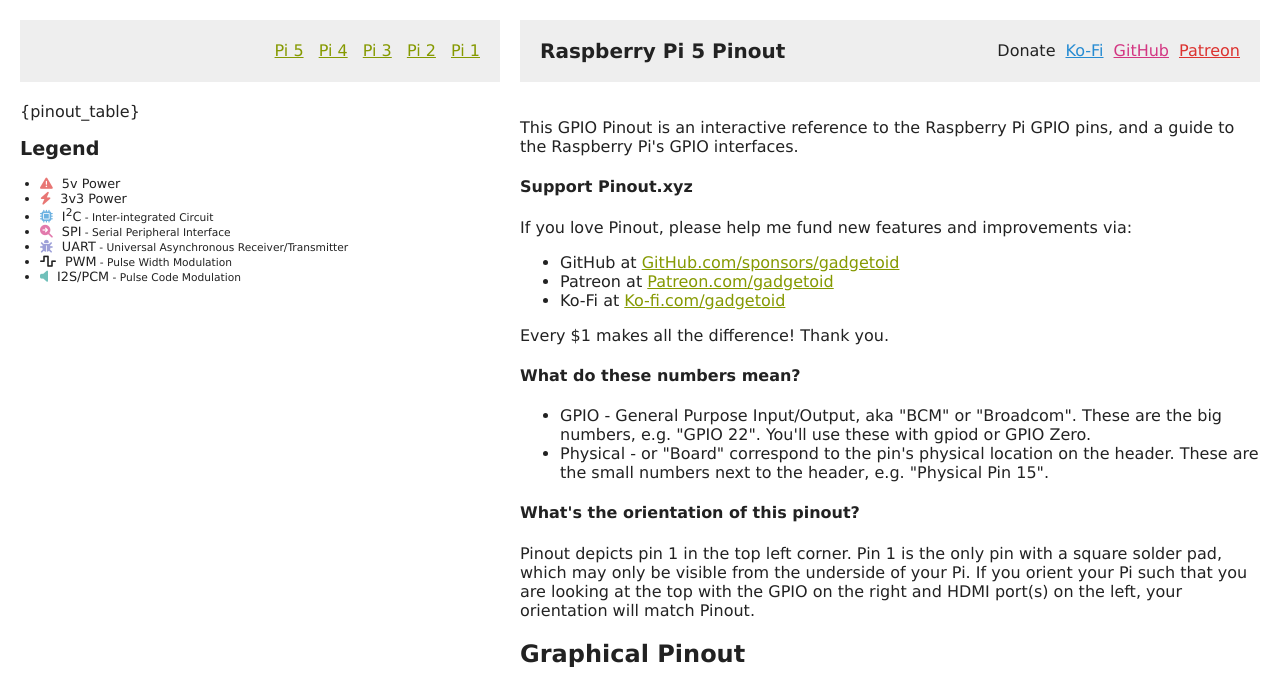
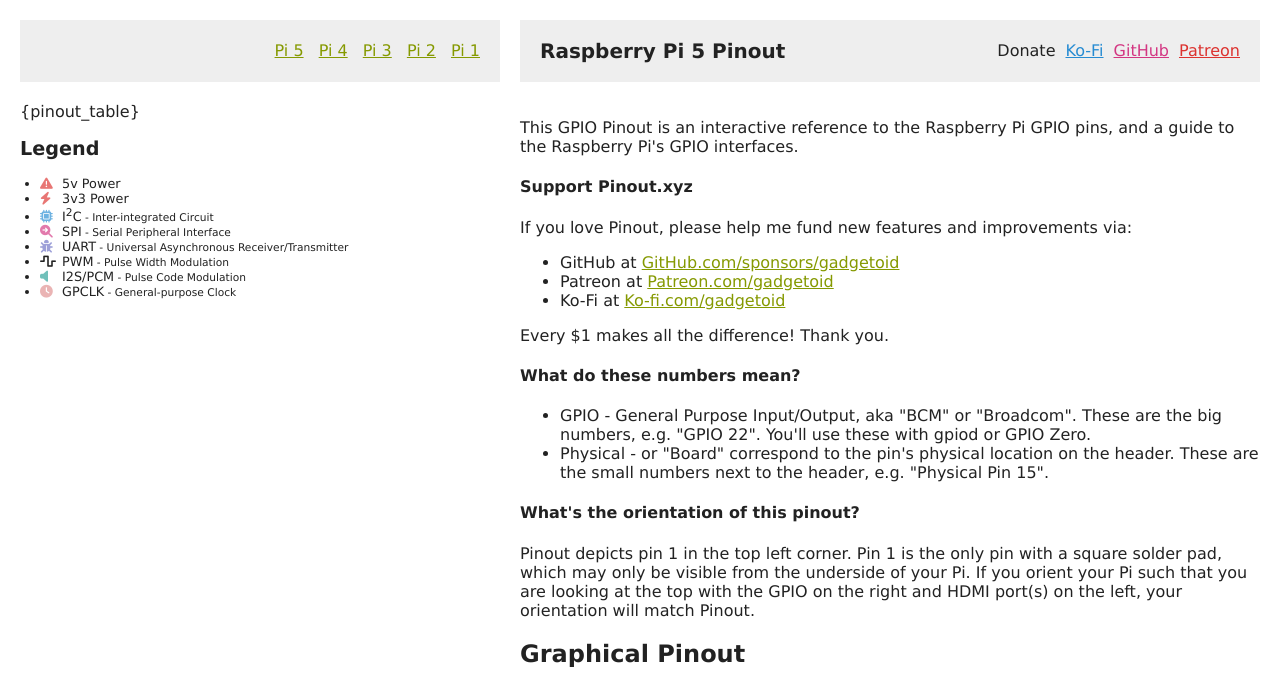
Before and after one commit to pinout-xyz/pinout-2024, a plain HTML site: page template.html in a window 1280 px wide. Shown: the top 684 px of the page. Drawn offline with Linux system fonts and the light colour scheme; files that its build step writes are made by us from their sources; files whose address does not match are found by name.

Commit message:
Add gpclock legend.

```diff
--- a/assets/pinout.css
+++ b/assets/pinout.css
@@ -164,7 +164,7 @@
 .uart   i {color: #6c71c4aa;}
 .ground i {color: #555555aa;}
 
-.fa-solid {margin-right:5px;}
+.fa-solid {width: 18px;}
 
 tr:hover i {color: inherit;}
 
--- a/template.html
+++ b/template.html
@@ -41,6 +41,7 @@
                 <li class="uart"><i aria-label="Bug icon" class="fa-solid fa-bug"></i> UART<small> - Universal Asynchronous Receiver/Transmitter</small></li>
                 <li class="pwm"><i aria-label="Square wave icon" class="fa-solid fa-wave-square"></i> PWM<small> - Pulse Width Modulation</small></li>
                 <li class="i2s"><i aria-label="Speaker icon" class="fa-solid fa-volume-off"></i> I2S/PCM<small> - Pulse Code Modulation</small></li>
+                <li class="gpclk"><i aria-label="Clock icon" class="fa-solid fa-clock"></i> GPCLK<small> - General-purpose Clock</small></li>
             </ul>
         </section>
     </aside>
```
